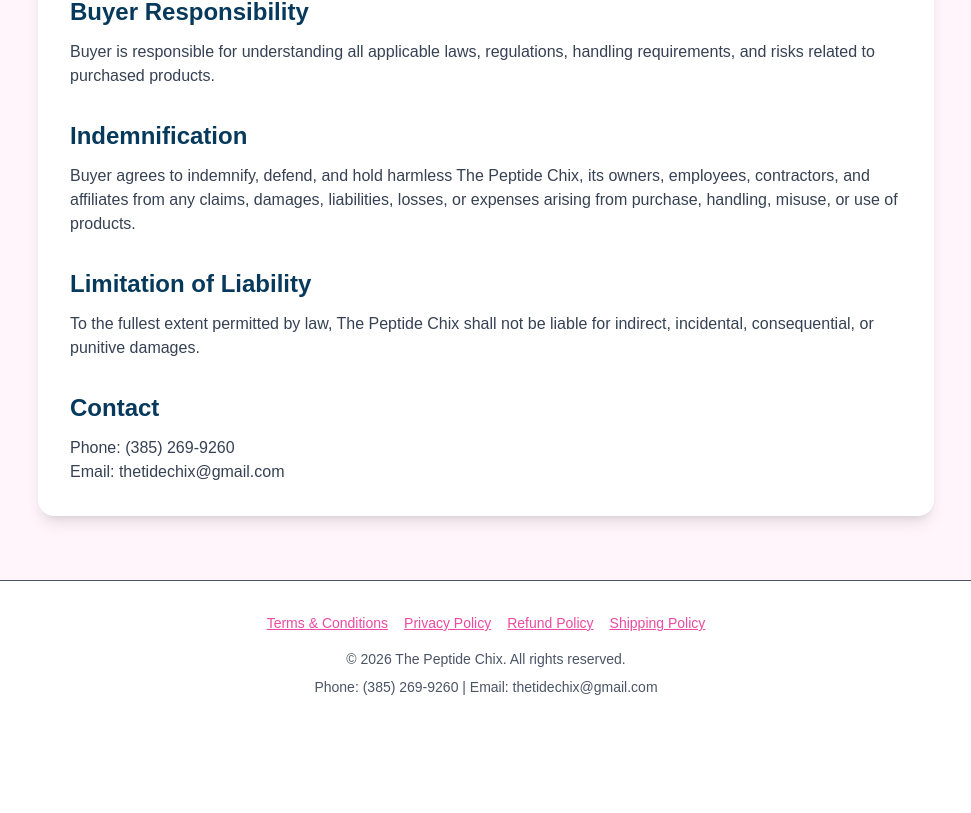
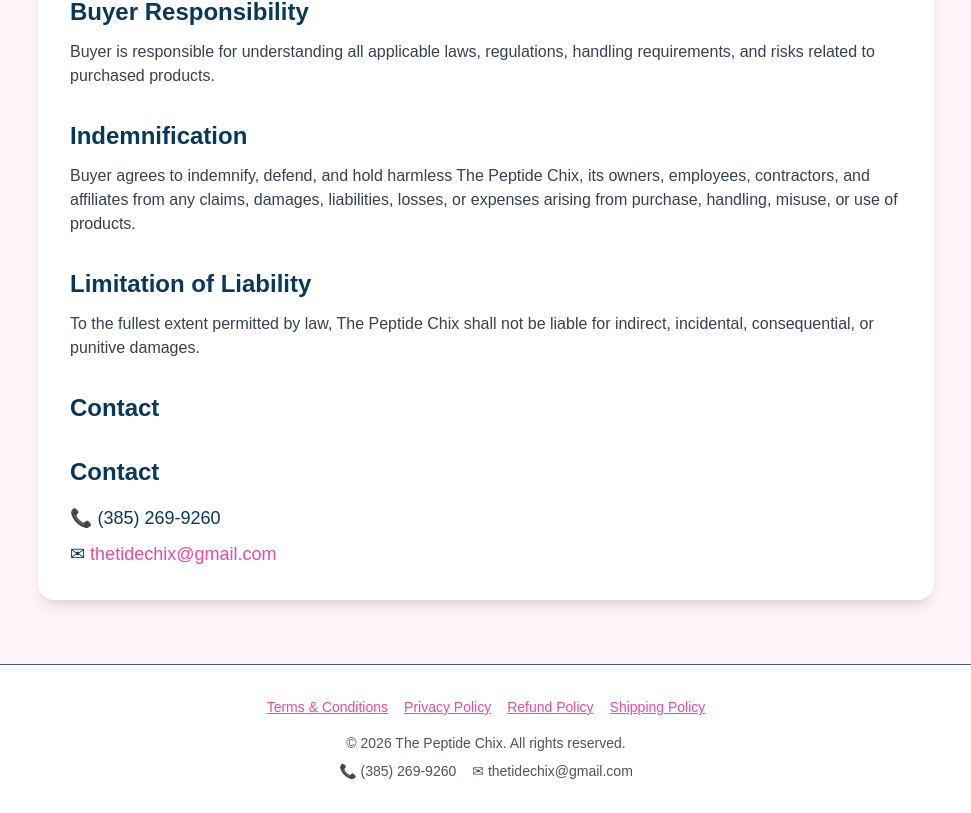
Before and after one commit to ClearsiteConsultants/Tidechix, a Next.js app in the folder tidechix-site/: page /terms in a window 1280 px wide. Shown: the part 444-1257 px from the top of the page, without its empty margins (154-1125 px from the left). Before the commit the page ends 1173 px from the top, so only its background shows below. Built offline with nearby package versions, Linux system fonts and the light colour scheme.

Commit message:
Updated products, contact links, and checkout improvements

```diff
--- a/tidechix-site/app/components/Footer.tsx
+++ b/tidechix-site/app/components/Footer.tsx
@@ -20,9 +20,21 @@
         © {new Date().getFullYear()} The Peptide Chix. All rights reserved.
       </p>
 
-      <p className="mt-2">
-        Phone: (385) 269-9260 | Email: thetidechix@gmail.com
-      </p>
+     <div className="mt-2 flex flex-wrap justify-center gap-4">
+  <a
+    href="tel:+13852699260"
+    className="hover:text-[#ec4aa3] hover:underline"
+  >
+    📞 (385) 269-9260
+  </a>
+
+  <a
+    href="mailto:thetidechix@gmail.com"
+    className="hover:text-[#ec4aa3] hover:underline"
+  >
+    ✉ thetidechix@gmail.com
+  </a>
+</div>
     </footer>
   );
 }
--- a/tidechix-site/app/privacy/page.tsx
+++ b/tidechix-site/app/privacy/page.tsx
@@ -38,11 +38,27 @@
           </p>
 
           <h2 className="mt-8 text-2xl font-semibold">Contact</h2>
-          <p className="mt-3 text-gray-700">
-            Phone: (385) 269-9260
-            <br />
-            Email: thetidechix@gmail.com
-          </p>
+<div className="mt-3 space-y-2 text-gray-700">
+  <div>
+    📞{" "}
+    <a
+      href="tel:+13852699260"
+      className="text-[#ec4aa3] hover:underline"
+    >
+      (385) 269-9260
+    </a>
+  </div>
+
+  <div>
+    ✉{" "}
+    <a
+      href="mailto:thetidechix@gmail.com"
+      className="text-[#ec4aa3] hover:underline"
+    >
+      thetidechix@gmail.com
+    </a>
+  </div>
+</div>
         </div>
       </main>
       <Footer />
--- a/tidechix-site/app/refund-policy/page.tsx
+++ b/tidechix-site/app/refund-policy/page.tsx
@@ -31,11 +31,27 @@
           </p>
 
           <h2 className="mt-8 text-2xl font-semibold">Contact</h2>
-          <p className="mt-3 text-gray-700">
-            Phone: (385) 269-9260
-            <br />
-            Email: thetidechix@gmail.com
-          </p>
+        <div className="mt-3 space-y-2 text-gray-700">
+  <div>
+    📞{" "}
+    <a
+      href="tel:+13852699260"
+      className="text-[#ec4aa3] hover:underline"
+    >
+      (385) 269-9260
+    </a>
+  </div>
+
+  <div>
+    ✉{" "}
+    <a
+      href="mailto:thetidechix@gmail.com"
+      className="text-[#ec4aa3] hover:underline"
+    >
+      thetidechix@gmail.com
+    </a>
+  </div>
+</div>
         </div>
       </main>
       <Footer />
--- a/tidechix-site/app/shipping-policy/page.tsx
+++ b/tidechix-site/app/shipping-policy/page.tsx
@@ -32,11 +32,27 @@
           </p>
 
           <h2 className="mt-8 text-2xl font-semibold">Contact</h2>
-          <p className="mt-3 text-gray-700">
-            Phone: (385) 269-9260
-            <br />
-            Email: thetidechix@gmail.com
-          </p>
+         <div className="mt-3 space-y-2 text-gray-700">
+  <div>
+    📞{" "}
+    <a
+      href="tel:+13852699260"
+      className="text-[#ec4aa3] hover:underline"
+    >
+      (385) 269-9260
+    </a>
+  </div>
+
+  <div>
+    ✉{" "}
+    <a
+      href="mailto:thetidechix@gmail.com"
+      className="text-[#ec4aa3] hover:underline"
+    >
+      thetidechix@gmail.com
+    </a>
+  </div>
+</div>
         </div>
       </main>
       <Footer />
--- a/tidechix-site/app/success/page.tsx
+++ b/tidechix-site/app/success/page.tsx
@@ -34,13 +34,25 @@
               Peptide Chix to arrange pickup instructions.
             </p>
 
-            <p className="mt-4 text-lg font-medium text-[#06395c]">
-              (385) 269-9260
-            </p>
+ <p className="mt-4 text-lg font-medium">
+  📞{" "}
+  <a
+    href="tel:+13852699260"
+    className="text-[#06395c] hover:text-[#ec4aa3] hover:underline"
+  >
+    (385) 269-9260
+  </a>
+</p>
 
-            <p className="mt-2 text-lg text-[#ec4aa3]">
-              thetidechix@gmail.com
-            </p>
+<p className="mt-2 text-lg">
+  ✉{" "}
+  <a
+    href="mailto:thetidechix@gmail.com"
+    className="text-[#ec4aa3] hover:underline"
+  >
+    thetidechix@gmail.com
+  </a>
+</p>
           </div>
 
           <div className="mt-8 rounded-xl border border-gray-200 bg-gray-50 p-6">
--- a/tidechix-site/app/terms/page.tsx
+++ b/tidechix-site/app/terms/page.tsx
@@ -48,11 +48,29 @@
           </p>
 
           <h2 className="mt-8 text-2xl font-semibold">Contact</h2>
-          <p className="mt-3 text-gray-700">
-            Phone: (385) 269-9260
-            <br />
-            Email: thetidechix@gmail.com
-          </p>
+<div>
+  <h2 className="mt-8 text-2xl font-semibold">Contact</h2>
+
+  <p className="mt-4 text-lg font-medium">
+    📞{" "}
+    <a
+      href="tel:+13852699260"
+      className="text-[#06395c] hover:text-[#ec4aa3] hover:underline"
+    >
+      (385) 269-9260
+    </a>
+  </p>
+
+  <p className="mt-2 text-lg">
+    ✉{" "}
+    <a
+      href="mailto:thetidechix@gmail.com"
+      className="text-[#ec4aa3] hover:underline"
+    >
+      thetidechix@gmail.com
+    </a>
+  </p>
+</div>
         </div>
       </main>
       <Footer />
```
